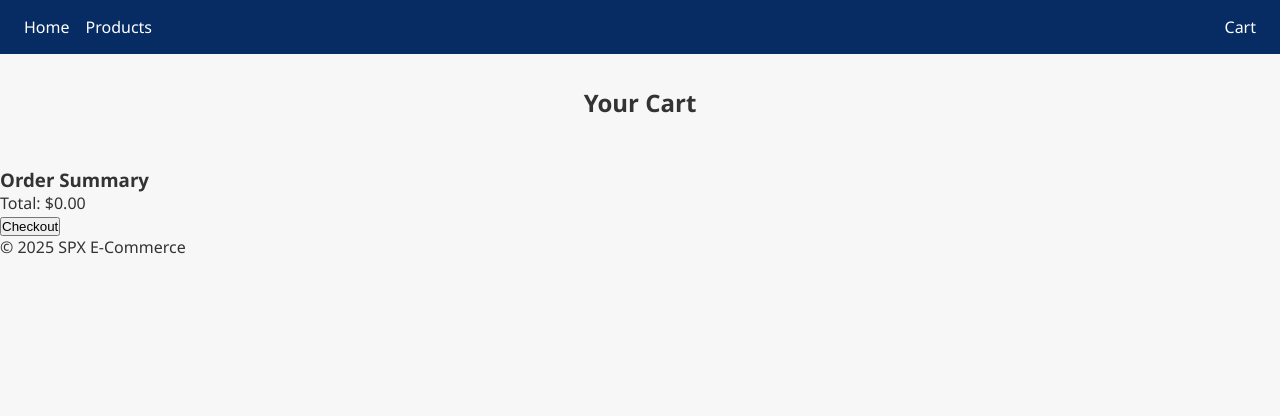
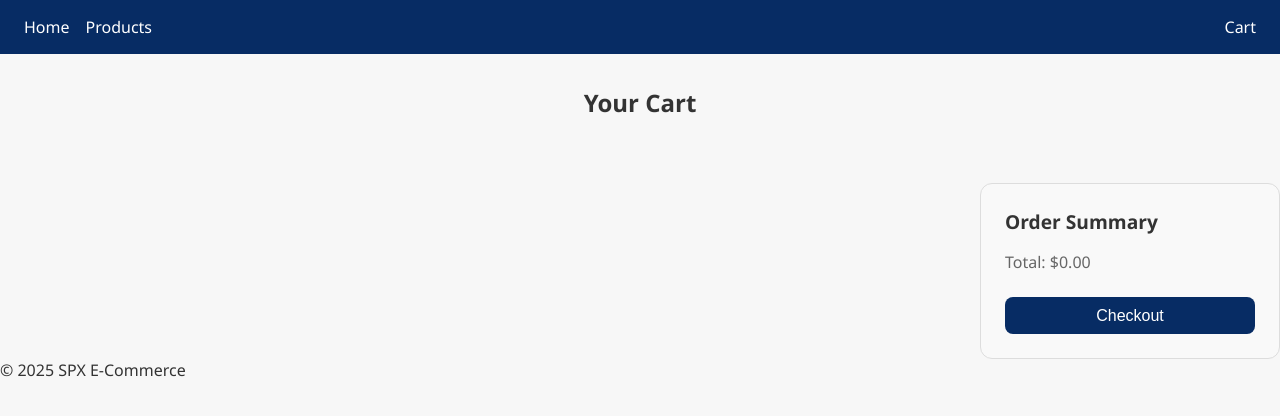
Before and after one commit to Hala-654/spx, a React (Vite) app in the folder spx-frontend/: page /cart in a window 1280 px wide. Shown: the top 416 px of the page. Built offline with nearby package versions, Linux system fonts and the light colour scheme.

Commit message:
edit cart page, cart item, and cart total with their styling

```diff
--- a/spx-frontend/src/components/CartItem.jsx
+++ b/spx-frontend/src/components/CartItem.jsx
@@ -1,7 +1,7 @@
 const CartItem = ({ item, updateQty, removeItem }) => {
   return (
     <div className="cart-item">
-      <img src={item.imageUrl} alt={item.name} />
+      <img src={item.image} alt={item.name} />
       <h4>{item.name}</h4>
       <p>${item.price}</p>
       <input
--- a/spx-frontend/src/styles/base/_global.scss
+++ b/spx-frontend/src/styles/base/_global.scss
@@ -26,3 +26,20 @@ h2 {
   padding: 2rem;
   text-align: center;
 }
+h3 {
+  margin: 0 0 1rem;
+  font-size: 1.2rem;
+  color: #333;
+}
+h4 {
+  flex: 2;
+  font-size: 1rem;
+  margin: 0;
+  color: #333;
+}
+p {
+  flex: 1;
+  font-weight: 500;
+  color: #666;
+  margin: 0;
+}
--- a/spx-frontend/src/styles/components/_cart-item.scss
+++ b/spx-frontend/src/styles/components/_cart-item.scss
@@ -0,0 +1,40 @@
+@use "../../styles/base/variables" as *;
+
+.cart-item {
+  display: flex;
+  align-items: center;
+  justify-content: space-between;
+  gap: 1rem;
+  padding: 1rem;
+  border-bottom: 1px solid #ddd;
+
+  img {
+    width: 60px;
+    height: 60px;
+    object-fit: cover;
+    border-radius: 0.5rem;
+  }
+
+  input {
+    width: 60px;
+    padding: 0.3rem;
+    font-size: 0.9rem;
+    text-align: center;
+    border: 0.0625rem solid #ccc;
+    border-radius: 0.4rem;
+  }
+
+  button {
+    background: $accent-color;
+    color: white;
+    border: none;
+    padding: 0.4rem 0.8rem;
+    border-radius: 0.4rem;
+    cursor: pointer;
+    transition: background 0.2s ease;
+
+    &:hover {
+      background: #e03e40;
+    }
+  }
+}
--- a/spx-frontend/src/styles/components/_order-summary.scss
+++ b/spx-frontend/src/styles/components/_order-summary.scss
@@ -0,0 +1,31 @@
+@use "../../styles/base/variables" as *;
+
+.order-summary {
+  margin-top: 2rem;
+  padding: 1.5rem;
+  border: 0.0625rem solid #ddd;
+  border-radius: 0.75rem;
+  background-color: #f9f9f9;
+  max-width: 18.75rem;
+  margin-left: auto;
+
+  p {
+    margin-bottom: 1.5rem;
+  }
+
+  button {
+    width: 100%;
+    padding: 0.6rem;
+    background-color: $primary-color;
+    color: white;
+    border: none;
+    border-radius: 0.5rem;
+    font-size: 1rem;
+    cursor: pointer;
+    transition: background 0.2s ease;
+
+    &:hover {
+      background-color: #6fafef;
+    }
+  }
+}
```
